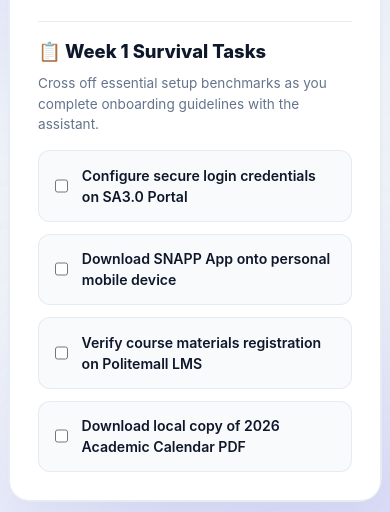
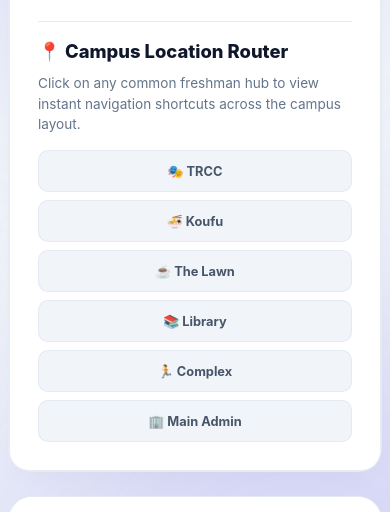
Before and after one commit to xinruuuuuuu/NextDateline, a plain HTML site: page index.html in a window 390 px wide. Both pictures are taken after a click on the element 195 px from the left and 856 px from the top of the page. Shown: the part 466-978 px from the top of the page. Drawn offline with Linux system fonts and the light colour scheme.

Commit message:
Update index.html

```diff
--- a/index.html
+++ b/index.html
@@ -158,16 +158,17 @@
         .mode-text-box h3 { font-size: 1.45rem; font-weight: 800; margin-bottom: 0.35rem; color: var(--dark); }
         .mode-text-box p { color: var(--gray); font-size: 0.95rem; }
 
+        /* FIXED: Completely solid container without dynamic hover shifts or animations */
         .auth-image-frame {
-            width: 100%; background: var(--glass); backdrop-filter: blur(16px); border-radius: 32px; border: 1px solid rgba(255, 255, 255, 0.5); padding: 2.5rem; box-shadow: 0 30px 60px -15px rgba(15, 23, 42, 0.06);
+            width: 100%;
+            background: var(--glass);
+            backdrop-filter: blur(16px);
+            border-radius: 32px;
+            border: 1px solid rgba(255, 255, 255, 0.5);
+            padding: 2.5rem;
+            box-shadow: 0 30px 60px -15px rgba(15, 23, 42, 0.06);
         }
         .auth-image-frame img { width: 100%; height: auto; display: block; }
-
-        /* FIXED: Level hover structure safely removing drift parameters */
-        .auth-image-frame:hover {
-            transform: translateY(-4px) scale(1.01);
-            box-shadow: 0 35px 70px -10px rgba(15, 23, 42, 0.08);
-        }
 
         /* --- MAIN WORKSPACE SYSTEM AREA --- */
         #dashboard-screen { display: none; flex-direction: column; flex: 1; z-index: 1; }
@@ -198,30 +199,12 @@
 
         /* --- RP VALUE PROPOSITION MODULE --- */
         .purpose-card {
-            background: #fafafa;
-            border: 1px solid var(--border);
-            border-radius: 16px;
-            padding: 1.25rem;
-            margin-top: 0.85rem;
+            background: #fafafa; border: 1px solid var(--border); border-radius: 16px; padding: 1.25rem; margin-top: 0.85rem;
         }
-        .purpose-item {
-            display: flex;
-            align-items: flex-start;
-            gap: 0.85rem;
-            margin-bottom: 1.25rem;
-        }
+        .purpose-item { display: flex; align-items: flex-start; gap: 0.85rem; margin-bottom: 1.25rem; }
         .purpose-item:last-child { margin-bottom: 0; }
         .purpose-icon {
-            font-size: 1.4rem;
-            background: #f0f2fe;
-            width: 40px;
-            height: 40px;
-            border-radius: 12px;
-            display: flex;
-            align-items: center;
-            justify-content: center;
-            flex-shrink: 0;
-            border: 1px solid rgba(99, 102, 241, 0.1);
+            font-size: 1.4rem; background: #f0f2fe; width: 40px; height: 40px; border-radius: 12px; display: flex; align-items: center; justify-content: center; flex-shrink: 0; border: 1px solid rgba(99, 102, 241, 0.1);
         }
         .purpose-text h4 { font-size: 0.95rem; font-weight: 800; color: var(--dark); }
         .purpose-text p { font-size: 0.85rem; color: var(--gray); margin-top: 0.2rem; line-height: 1.4; }
@@ -243,49 +226,44 @@
         }
         .portal-link-btn:hover { border-color: var(--primary); background: #f5f3ff; color: var(--primary); transform: translateY(-3px); }
 
-        /* --- DYNAMIC INTERACTIVE FRESHMAN CHECKLIST --- */
-        .checklist-container {
+        /* --- CAMPUS EXPLORER ENGINE INTERFACE --- */
+        .explorer-grid {
+            display: grid;
+            grid-template-columns: repeat(3, 1fr);
+            gap: 0.5rem;
             margin-top: 1rem;
-            display: flex;
-            flex-direction: column;
-            gap: 0.75rem;
         }
-        .checklist-item {
-            display: flex;
-            align-items: center;
-            gap: 0.85rem;
-            padding: 0.85rem 1rem;
+        .explorer-chip {
+            padding: 0.65rem;
+            background: #f1f5f9;
+            border: 1px solid var(--border);
+            border-radius: 10px;
+            font-size: 0.8rem;
+            font-weight: 700;
+            color: #475569;
+            cursor: pointer;
+            text-align: center;
+            transition: all 0.2s;
+        }
+        .explorer-chip:hover, .explorer-chip.active {
+            background: var(--primary);
+            color: white;
+            border-color: var(--primary);
+            transform: translateY(-2px);
+            box-shadow: 0 4px 12px rgba(99, 102, 241, 0.2);
+        }
+        .route-display-card {
             background: #f8fafc;
-            border: 1px solid var(--border);
-            border-radius: 12px;
-            cursor: pointer;
-            transition: all 0.2s ease;
+            border-left: 4px solid var(--primary);
+            border-radius: 0 12px 12px 0;
+            padding: 1rem;
+            margin-top: 0.85rem;
+            display: none;
+            animation: fadeInCard 0.3s ease;
         }
-        .checklist-item:hover {
-            border-color: rgba(99, 102, 241, 0.3);
-            background: #ffffff;
-        }
-        .checklist-item input[type="checkbox"] {
-            width: 18px;
-            height: 18px;
-            accent-color: var(--primary);
-            cursor: pointer;
-        }
-        .checklist-label {
-            font-size: 0.88rem;
-            font-weight: 600;
-            color: var(--dark);
-            transition: all 0.2s ease;
-        }
-        /* Dynamic state modifier when checked */
-        .checklist-item.completed {
-            opacity: 0.6;
-            background: #f1f5f9;
-        }
-        .checklist-item.completed .checklist-label {
-            text-decoration: line-through;
-            color: var(--gray);
-        }
+        @keyframes fadeInCard { from { opacity: 0; transform: translateY(4px); } to { opacity: 1; transform: translateY(0); } }
+        .route-display-card h5 { font-size: 0.9rem; font-weight: 800; color: var(--dark); }
+        .route-display-card p { font-size: 0.8rem; color: var(--gray); margin-top: 0.25rem; line-height: 1.4; }
 
         .chat-header { background: white; color: var(--dark); padding: 1.5rem; font-weight: 800; border-bottom: 1px solid var(--border); font-size: 1.05rem; display: flex; align-items: center; gap: 0.6rem; }
         .status-dot { width: 10px; height: 10px; background: var(--primary); border-radius: 50%; display: inline-block; animation: pulse 2s infinite; }
@@ -301,7 +279,7 @@
             .container { flex-direction: column; padding: 0.5rem; }
             .chat-panel { height: 70vh; }
             .info-panel { min-width: 100%; }
-            .instruction-grid { grid-template-columns: 1fr; }
+            .instruction-grid, .explorer-grid { grid-template-columns: 1fr; }
         }
     </style>
 </head>
@@ -414,27 +392,22 @@
                         <!-- Injected via JavaScript -->
                     </div>
 
-                    <!-- ADDED HIGH-INTEREST INTERACTIVE FRESHMAN CHECKLIST HERE -->
-                    <h3 style="margin-top: 1.5rem; padding-top: 1rem; border-top: 1px solid var(--border);">📋 Week 1 Survival Tasks</h3>
-                    <p style="font-size:0.85rem; color:var(--gray);">Cross off essential setup benchmarks as you complete onboarding guidelines with the assistant.</p>
+                    <!-- CAMPUS EXPLORER ROUTER -->
+                    <h3 style="margin-top: 1.5rem; padding-top: 1rem; border-top: 1px solid var(--border);">📍 Campus Location Router</h3>
+                    <p style="font-size:0.85rem; color:var(--gray);">Click on any common freshman hub to view instant navigation shortcuts across the campus layout.</p>
 
-                    <div class="checklist-container">
-                        <div class="checklist-item" onclick="toggleChecklistItem(this)">
-                            <input type="checkbox" onclick="event.stopPropagation(); toggleChecklistItem(this.parentElement)">
-                            <span class="checklist-label">Configure secure login credentials on SA3.0 Portal</span>
-                        </div>
-                        <div class="checklist-item" onclick="toggleChecklistItem(this)">
-                            <input type="checkbox" onclick="event.stopPropagation(); toggleChecklistItem(this.parentElement)">
-                            <span class="checklist-label">Download SNAPP App onto personal mobile device</span>
-                        </div>
-                        <div class="checklist-item" onclick="toggleChecklistItem(this)">
-                            <input type="checkbox" onclick="event.stopPropagation(); toggleChecklistItem(this.parentElement)">
-                            <span class="checklist-label">Verify course materials registration on Politemall LMS</span>
-                        </div>
-                        <div class="checklist-item" onclick="toggleChecklistItem(this)">
-                            <input type="checkbox" onclick="event.stopPropagation(); toggleChecklistItem(this.parentElement)">
-                            <span class="checklist-label">Download local copy of 2026 Academic Calendar PDF</span>
-                        </div>
+                    <div class="explorer-grid">
+                        <div class="explorer-chip" onclick="showRoute('trcc', this)">🎭 TRCC</div>
+                        <div class="explorer-chip" onclick="showRoute('agora', this)">🍜 Koufu</div>
+                        <div class="explorer-chip" onclick="showRoute('lawn', this)">☕ The Lawn</div>
+                        <div class="explorer-chip" onclick="showRoute('library', this)">📚 Library</div>
+                        <div class="explorer-chip" onclick="showRoute('sports', this)">🏃 Complex</div>
+                        <div class="explorer-chip" onclick="showRoute('admin', this)">🏢 Main Admin</div>
+                    </div>
+
+                    <div class="route-display-card" id="route-card">
+                        <h5 id="route-target-title">Select Destination</h5>
+                        <p id="route-target-desc">Route information will display here instantly.</p>
                     </div>
                 </div>
 
@@ -475,12 +448,49 @@
             setTimeout(() => { ripple.remove(); launchDashboard(trackType); }, 350);
         }
 
-        // --- INTERACTIVE FRESHMAN CHECKLIST CALLBACK ENGINE ---
-        function toggleChecklistItem(itemElement) {
-            const checkbox = itemElement.querySelector('input[type="checkbox"]');
-            itemElement.classList.toggle('completed');
-            // Sync checkbox checked property state accurately
-            checkbox.checked = itemElement.classList.contains('completed');
+        // --- INTERACTIVE CAMPUS EXPLORER ROUTING LOGIC ---
+        function showRoute(locationKey, chipElement) {
+            document.querySelectorAll('.explorer-chip').forEach(chip => chip.classList.remove('active'));
+            chipElement.classList.add('active');
+
+            const card = document.getElementById('route-card');
+            const title = document.getElementById('route-target-title');
+            const desc = document.getElementById('route-target-desc');
+
+            // ACCURATE LANDMARK ROUTING MATRIX ENGINE
+            const routeDatabase = {
+                trcc: {
+                    title: "The Republic Cultural Centre (TRCC)",
+                    desc: "Exit from Woodlands North MRT station. Walk along the main sheltered campus pathway past Block E1. Take the escalators down at the cultural wing entrance courtyard."
+                },
+                agora: {
+                    title: "Koufu Food Court (Block E1 Level 1)",
+                    desc: "Head down to Level 1 of Block E1. Located directly beneath the School of Technology and engineering hub lobbies, right next to the south multi-purpose forum court."
+                },
+                lawn: {
+                    title: "The Lawn Food Court (Block W4/W6 Deck)",
+                    desc: "Take the level 3 skyway link bridge over toward the West blocks. The Lawn seating courtyard sits centrally framed between the School of Hospitality and Sports block wings."
+                },
+                library: {
+                    title: "Republic Polytechnic Library",
+                    desc: "Located centrally on campus. Head to the main hub elevators or use the central stairwells to access the main library resource levels and collaborative study zones."
+                },
+                sports: {
+                    title: "Sports & Martial Arts Complex",
+                    desc: "Located on the far West side of campus behind Block W6. Follow the low-level outdoor sheltered walkway directly past the competition swimming pool deck lanes."
+                },
+                admin: {
+                    title: "Main Administration Office (One-Stop Centre)",
+                    desc: "Situated right at the main entrance drop-off point at Block 1, Level 2. Head through the sliding doors directly opposite the main security check-in counter desk."
+                }
+            };
+
+            const data = routeDatabase[locationKey];
+            if(data) {
+                title.innerText = data.title;
+                desc.innerText = data.desc;
+                card.style.display = "block";
+            }
         }
 
         function renderStudentPortals() {
@@ -502,6 +512,9 @@
             const guideBox = document.getElementById('guide-box');
             const shortcutsBox = document.getElementById('shortcuts-box');
             const chatHeaderTitle = document.getElementById('chat-title');
+
+            document.getElementById('route-card').style.display = "none";
+            document.querySelectorAll('.explorer-chip').forEach(chip => chip.classList.remove('active'));
 
             if (trackType === 'academic') {
                 chatHeaderTitle.innerText = `NextDeadline Planner Session`;
```
